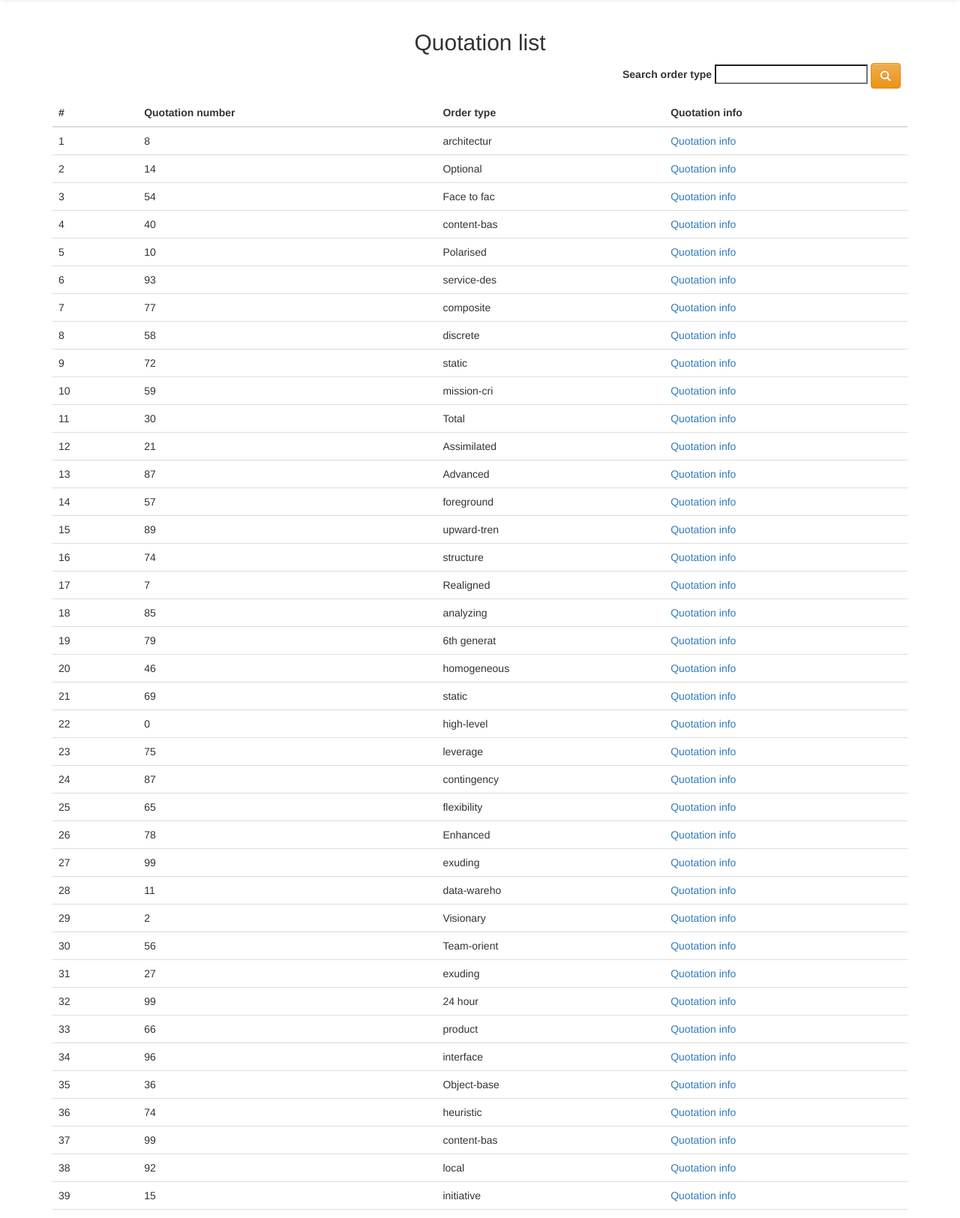
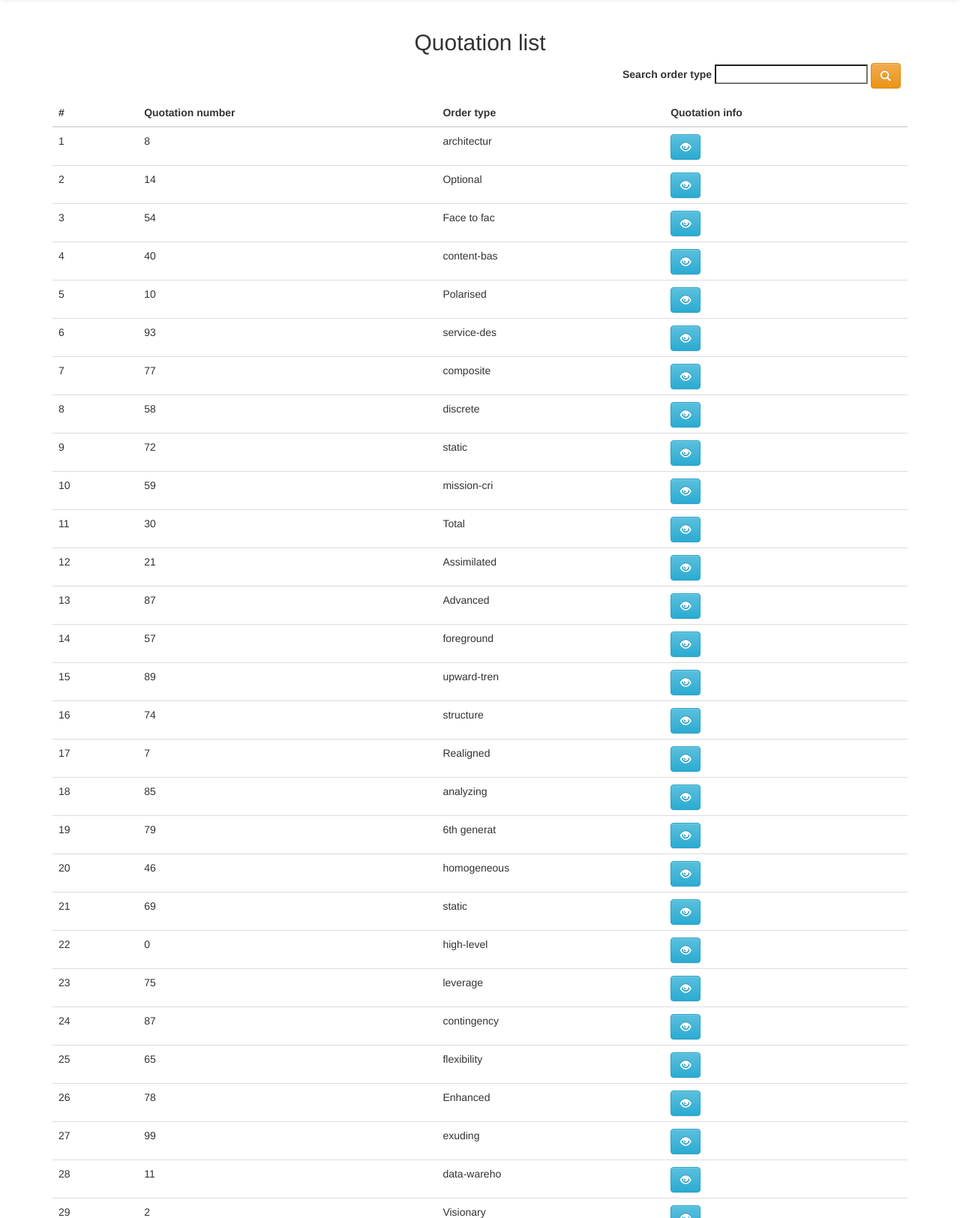
Before and after one commit to kobus1998/barroc-it-groep-5, a PHP site: page /barroc-it-groep-5/development/public/html/quotation_list.php in a window 1280 px wide. Shown: the part 56-1680 px from the top of the page at 75% size. Run offline with PHP 8.4, Linux system fonts and the light colour scheme; a user stored in the database is signed in; data comes from the database, SQL or seed files in the repository; some libraries are stand-ins or nearby versions.

Commit message:
making quotation list  fancy for admins

```diff
--- a/development/public/html/quotation_list.php
+++ b/development/public/html/quotation_list.php
@@ -192,7 +192,7 @@ if(isset($_GET['search-quotation-list'])) {
                         echo '<td>' . $item['quotation_id'] . '</td>';
                         echo '<td>' . $item['quotation_number'] . '</td>';
                         echo '<td>' . $item['order_type'] . '</td>';
-                        echo '<td><a href="customer/info_customer.php?customerid=' . $item["customer_id"] . '">Quotation info</a></td>';
+                        echo '<td><a href="customer/info_customer.php?customerid=' . $item["customer_id"] . '" class="btn btn-info glyphicon glyphicon-eye-open"></a></td>';
                         echo '</tr>';
                     }
                 }
```
